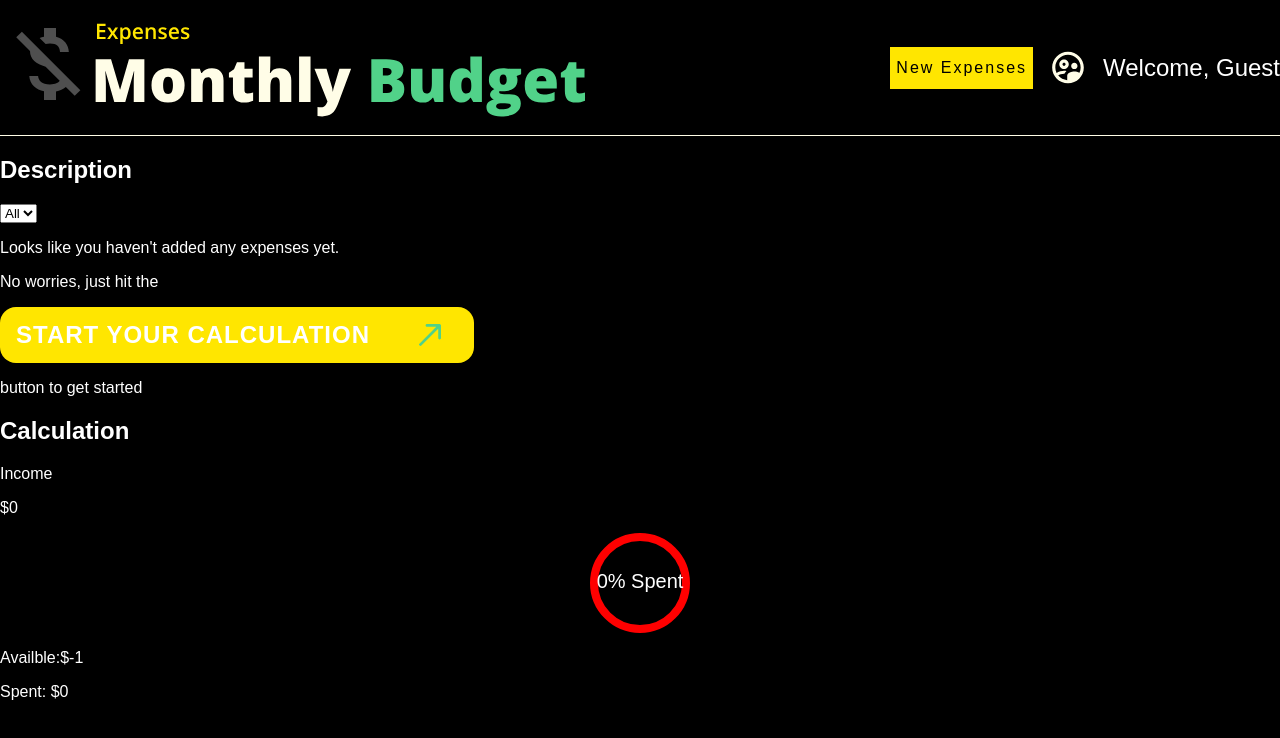
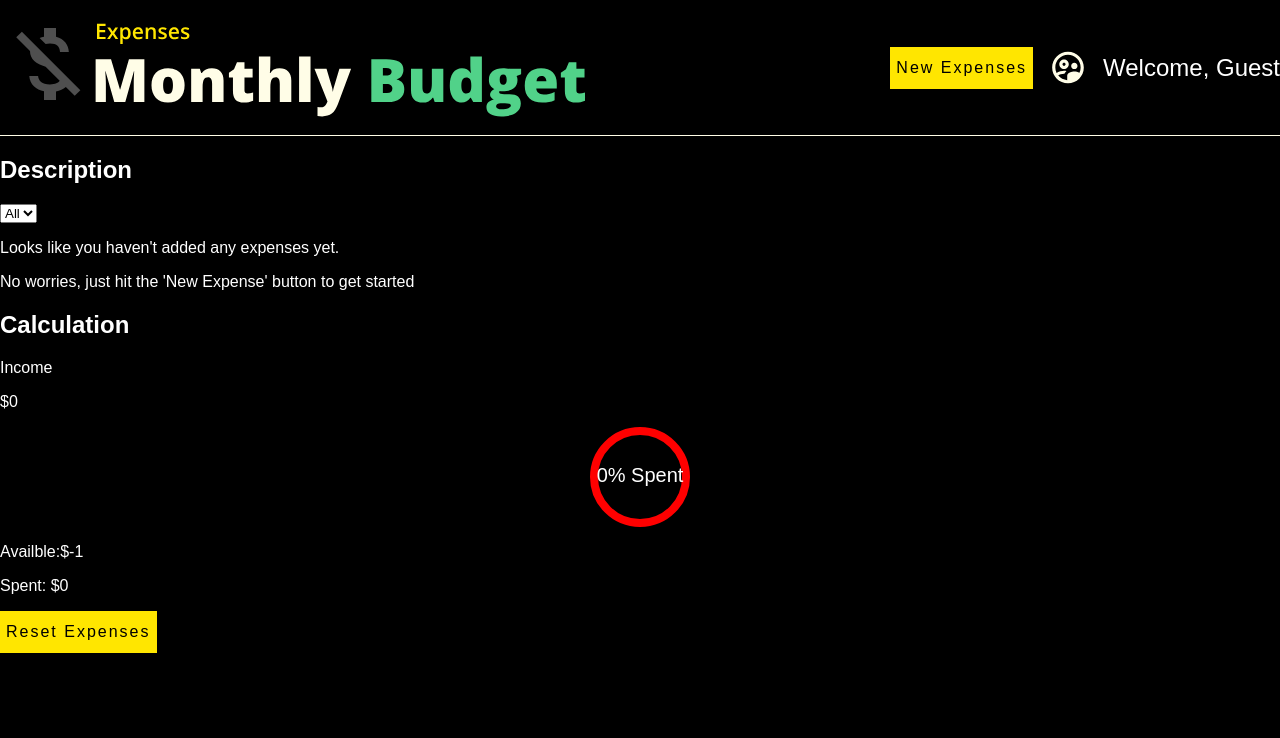
Before and after one commit to portfolioemy/Money-Budget, a React (Vite) app: page /dashboard in a window 1280 px wide. Shown: the top 738 px of the page. Built offline with nearby package versions, Linux system fonts and the light colour scheme.

Commit message:
Add the reset expenses button to the calculation.

```diff
--- a/src/Pages/dashboard/Calculation.jsx
+++ b/src/Pages/dashboard/Calculation.jsx
@@ -2,9 +2,11 @@ import React, { useContext, useEffect } from "react";
 import { APIContext } from "../../context/ApiContext";
 import { CircularProgressbar, buildStyles } from "react-circular-progressbar";
 import "react-circular-progressbar/dist/styles.css";
+import StandardButton from "../../components/buttons/StandardButton";
 
 const Calculation = () => {
-  const { userData, expenses } = useContext(APIContext);
+    const { userData, expenses, resetExpenses } = useContext(APIContext);
+
 
   useEffect(() => {
     console.log("Expenses:", expenses);
@@ -41,9 +43,15 @@ const Calculation = () => {
         <p>Availble:${totalExpenses - totalIncome}</p>
         <p>Spent: ${totalExpenses}</p>
       </div>
+      <StandardButton
+            label="Reset Expenses"
+            customClass={"secondary"}
+            hasIcon
+            onClick={resetExpenses}
+          />
+
     </div>
   );
 };
 
 export default Calculation;
-``;
--- a/src/Pages/dashboard/ExpensesList.jsx
+++ b/src/Pages/dashboard/ExpensesList.jsx
@@ -52,14 +52,8 @@ const ExpensesList = () => {
           <p>
             Looks like you haven't added any <span>expenses yet.</span>
           </p>
-          <p>No worries, just hit the</p>
+          <p>No worries, just hit the <span>'New Expense' </span>button to get started</p>
 
-          <StandardButton
-            label="start your calculation"
-            customClass={"primary"}
-            hasIcon
-          />
-          <p>button to get started</p>
         </div>
       )}
     </div>
--- a/src/context/ApiContext.jsx
+++ b/src/context/ApiContext.jsx
@@ -11,12 +11,17 @@ import OtherGlyph from "../components/icons/OthersGlyph";
 
 export const APIContext = React.createContext();
 
+
 export const APIProvider = ({ children }) => {
-  // Load initial data from localStorage if available
   const [userData, setUserData] = React.useState(() => {
     const storedUserData = localStorage.getItem("user");
     return storedUserData ? JSON.parse(storedUserData) : {};
   });
+
+  const resetExpenses = () => {
+    setExpenses([]);
+    localStorage.removeItem("expenses");
+  };
 
   const [expenses, setExpenses] = React.useState(() => {
     const storedExpenses = localStorage.getItem("expenses");
@@ -90,6 +95,7 @@ export const APIProvider = ({ children }) => {
         selectExpenseToEdit,
         expenses,
         categories,
+        resetExpenses
       }}
     >
       {children}
```
